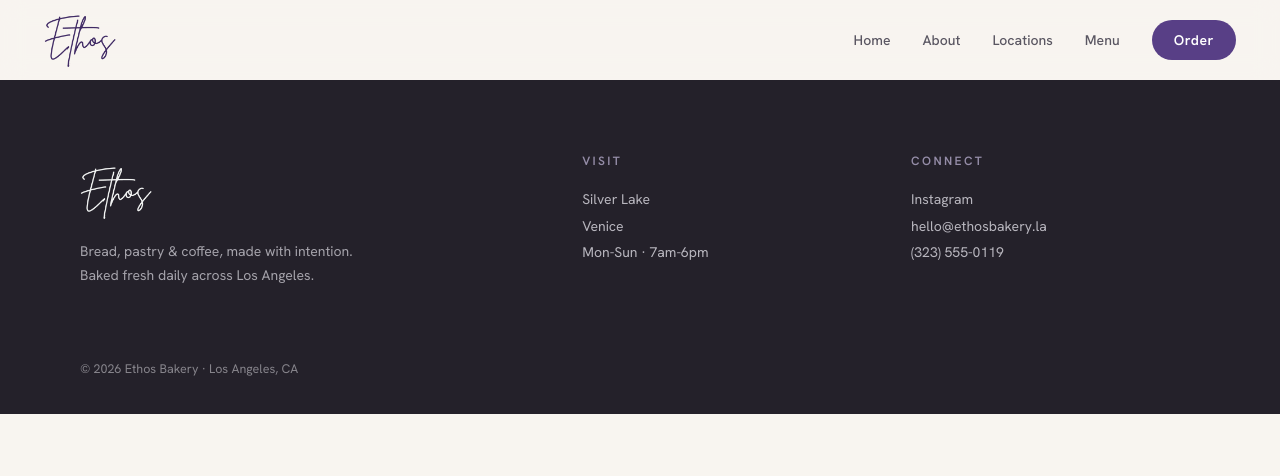
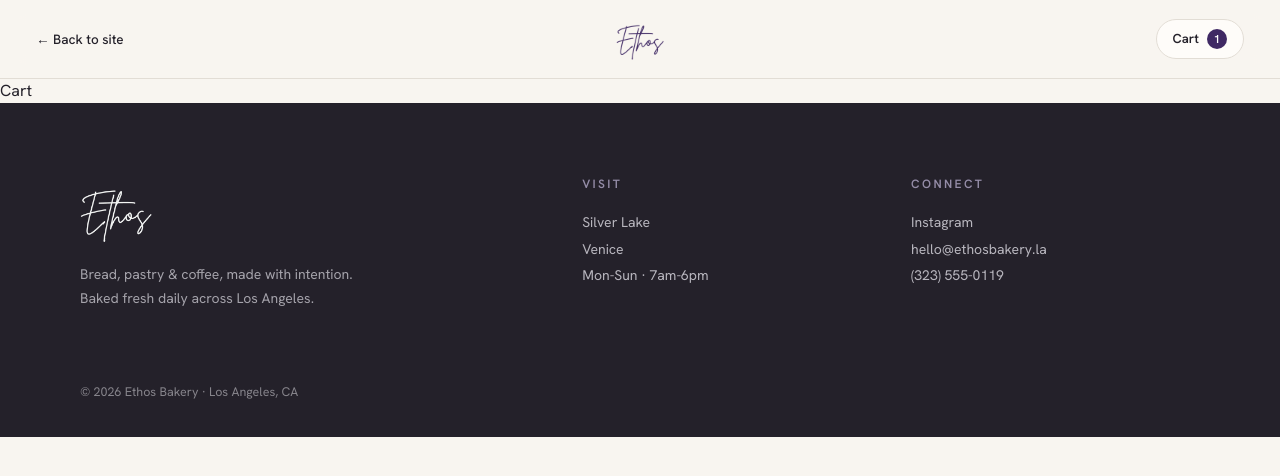
Before and after one commit to JRoybalDev/EthosBakery, a React (Vite) app in the folder apps/web/: page /cart in a window 1280 px wide. Shown: the top 476 px of the page. Built offline with nearby package versions, Linux system fonts and the light colour scheme.

Commit message:
Added OrderNavbar and made nav changes

```diff
--- a/apps/web/src/components/home/About.tsx
+++ b/apps/web/src/components/home/About.tsx
@@ -3,7 +3,7 @@ import React from "react";
 function About() {
   return (
     <div
-      id="#about"
+      id="about"
       className="scroll-mt-17 px-11 py-27 text-center bg-background"
     >
       <div className="max-w-3xl my-0 mx-auto">
--- a/apps/web/src/components/home/Hero.tsx
+++ b/apps/web/src/components/home/Hero.tsx
@@ -15,7 +15,7 @@ function Hero() {
 
   return (
     <div
-      id="#hero"
+      id="hero"
       className="scroll-mt-17 relative min-h-[84vh] flex items-center justify-center overflow-hidden"
     >
       <div>
@@ -43,7 +43,7 @@ function Hero() {
           <button onClick={() => handleRedirect('/order')} className="bg-white text-purple-deep text-sm font-semibold py-3.5 px-7.5 rounded-4xl tracking-[0.03em] hover:cursor-pointer hover:scale-105 duration-300">
             Order Now
           </button>
-          <a href="#menu" className="border-[1.5px] border-white/70 text-sm font-semibold px-7 py-3.25 rounded-4xl tracking-[0.03em] hover:cursor-pointer hover:scale-105 duration-300">
+          <a onClick={() => handleRedirect('#menu')} className="border-[1.5px] border-white/70 text-sm font-semibold px-7 py-3.25 rounded-4xl tracking-[0.03em] hover:cursor-pointer hover:scale-105 duration-300">
             Explore Menu
           </a>
         </div>
--- a/apps/web/src/components/home/Locations.tsx
+++ b/apps/web/src/components/home/Locations.tsx
@@ -21,7 +21,7 @@ const locations = [
 function Locations() {
 
   return (
-    <div id="#locations" className="scroll-mt-17 px-11 py-24 bg-secondary">
+    <div id="locations" className="scroll-mt-17 px-11 py-24 bg-secondary">
       <div className="max-w-280 my-0 mx-auto">
         <div className="text-center mb-12.5">
           <p className="text-sm tracking-[0.4em] uppercase text-purple-deep font-semibold mb-4">
--- a/apps/web/src/components/home/Menu.tsx
+++ b/apps/web/src/components/home/Menu.tsx
@@ -116,7 +116,7 @@ function Menu() {
   };
 
   return (
-    <div id="#menu" className="scroll-mt-17 px-11 py-26 bg-background">
+    <div id="menu" className="scroll-mt-17 px-11 py-26 bg-background">
       <div className="max-w-280 my-0 mx-auto">
         <div className="flex items-end justify-between flex-wrap gap-5 mb-13.5">
           <div>
--- a/apps/web/src/components/navigation/Navbar.tsx
+++ b/apps/web/src/components/navigation/Navbar.tsx
@@ -25,7 +25,7 @@ function Navbar({ navDirectory }: NavbarProps) {
     <div className='sticky top-0 z-50 flex items-center px-11 justify-between [background:color-mix(in_oklab,var(--ivory)_82%,transparent)] [backdrop-filter:blur(12px)]'>
       {/* Left Nav (LOGO) */}
       <div className='w-18 pb-2 hover:cursor-pointer hover:scale-105 duration-300'>
-        <img className='object-cover' src='/logos/Ethos-PurpleDeep-512.png' onClick={() => handleRedirect('/')}/>
+        <img className='object-cover' src='/logos/Ethos-PurpleDeep-512.png' onClick={() => handleRedirect('#hero')}/>
       </div>
 
       {/* Right Nav */}
--- /dev/null
+++ b/apps/web/src/components/navigation/OrderNavbar.tsx
@@ -0,0 +1,43 @@
+import React, { useState } from "react";
+import { useNavigate } from "react-router-dom";
+
+function OrderNavbar() {
+  const [cartCount, setCartCount] = useState(1);
+
+  const navigate = useNavigate();
+
+  const handleRedirect = (url: string) => {
+    if (url.startsWith("#")) {
+      const el = document.querySelector(url);
+      el?.scrollIntoView({ behavior: "smooth" });
+    } else {
+      navigate(url);
+    }
+  };
+
+  return (
+    <header className="sticky top-0 z-50 flex items-center justify-between py-3.75 px-9 bg-[color-mix(in_oklab,var(--background)_86%,transparent)] backdrop-blur-md border-b border-b-border">
+      <button
+        onClick={() => handleRedirect("/")}
+        className="flex items-center gap-2.25 cursor-pointer text-plum-ink text-[13.5px] font-medium hover:scale-105 duration-300"
+      >
+        ← Back to site
+      </button>
+      <div className="flex items-center gap-2.5">
+        <div className="w-12 hover:cursor-pointer hover:scale-105 duration-300">
+          <img
+            className="object-cover"
+            src="/logos/Ethos-PurpleDeep-512.png"
+            onClick={() => handleRedirect("/")}
+          />
+        </div>
+      </div>
+      <button onClick={() => handleRedirect('/cart')} className="relative flex items-center gap-2 border-[1.5px] border-border bg-card cursor-pointer text-plum-ink text-[13px] font-semibold py-2.25 px-4 rounded-4xl hover:scale-105 duration-300">
+        Cart
+        <span className="min-w-5 h-5 px-1.25 bg-purple-deep text-white rounded-full text-[11.5px] inline-flex items-center justify-center animate-[pop_0.3s_ease]">{cartCount !== 0 && cartCount}</span>
+      </button>
+    </header>
+  );
+}
+
+export default OrderNavbar;
--- /dev/null
+++ b/apps/web/src/components/orders/OrderMenuCard.tsx
@@ -0,0 +1,11 @@
+import React from 'react'
+
+function OrderMenuCard() {
+  return (
+    <div>
+
+    </div>
+  )
+}
+
+export default OrderMenuCard
--- /dev/null
+++ b/apps/web/src/components/orders/SearchFilters.tsx
@@ -0,0 +1,11 @@
+import React from 'react'
+
+function SearchFilters() {
+  return (
+    <div>
+
+    </div>
+  )
+}
+
+export default SearchFilters
--- a/apps/web/src/main.tsx
+++ b/apps/web/src/main.tsx
@@ -1,11 +1,13 @@
 import { StrictMode } from "react";
 import { createRoot } from "react-dom/client";
-import { BrowserRouter, Routes, Route } from "react-router-dom";
+import { BrowserRouter, Routes, Route, useLocation } from "react-router-dom";
 import "./index.css";
 import Navbar from "./components/navigation/Navbar.tsx";
+import OrderNavbar from "./components/navigation/OrderNavbar.tsx";
 import Footer from "./components/navigation/Footer.tsx";
 import Home from "./pages/Home.tsx";
 import Order from "./pages/Order.tsx";
+import Cart from "./pages/Cart.tsx";
 
 export const navDirectory = [
   { label: "Home", url: "#hero" },
@@ -15,14 +17,22 @@ export const navDirectory = [
   { label: "Order", url: "/order" },
 ];
 
+function DecideNavbar() {
+  const { pathname } = useLocation();
+  return pathname === "/order" || pathname === "/cart"
+    ? <OrderNavbar />
+    : <Navbar navDirectory={navDirectory} />;
+}
+
 createRoot(document.getElementById("root")!).render(
   <StrictMode>
     <BrowserRouter>
       <div className="min-h-screen bg-background">
-        <Navbar navDirectory={navDirectory}/>
+        <DecideNavbar />
         <Routes>
           <Route path="/" element={<Home />} />
           <Route path="/order" element={<Order />} />
+          <Route path="/cart" element={<Cart />} />
         </Routes>
         <Footer />
       </div>
--- /dev/null
+++ b/apps/web/src/pages/Cart.tsx
@@ -0,0 +1,11 @@
+import React from 'react'
+
+function Cart() {
+  return (
+    <div>
+      Cart
+    </div>
+  )
+}
+
+export default Cart
```
